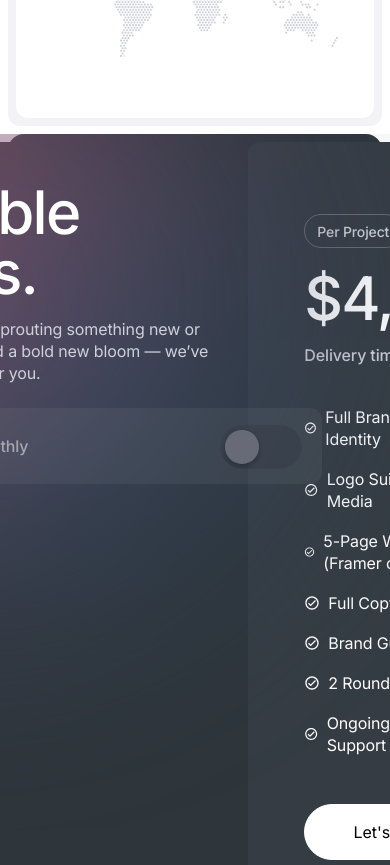
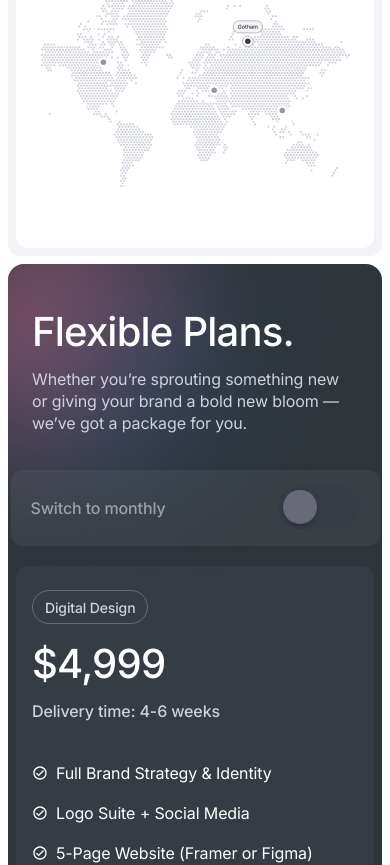
Before and after one commit to Sohan1928/bloom, a React (Vite) app: page / in a window 390 px wide. Shown: the part 6520-7385 px from the top of the page. Built offline with nearby package versions, Linux system fonts and the light colour scheme.

Commit message:
flexible plans section responsive code updated

```diff
--- a/src/components/home/flexiblePlans/FlexiblePlans.tsx
+++ b/src/components/home/flexiblePlans/FlexiblePlans.tsx
@@ -24,12 +24,13 @@ const FlexiblePlans = () => {
             <ToggleSvg></ToggleSvg>
           </div>
         </div>
-        <div className="absolute -top-2 -left-2 overflow-hidden pointer-events-none rounded-tl-[16px] z-0">
+        <div className="absolute flexible-circle-svg -top-2 -left-2 overflow-hidden pointer-events-none rounded-tl-[16px] z-0">
           <FlexibleCircleSvg></FlexibleCircleSvg>
         </div>
       </div>
       <div className="flexible-right-content">
-        <h4 className="subtitle">Per Project</h4>
+        <h4 className="subtitle1 hidden lg:block">Per Project</h4>
+        <h4 className="subtitle2 block lg:hidden">Digital Design</h4>
         <h2 className="dollar">$4,999</h2>
         <p className="flexible-right-p">Delivery time: 4-6 weeks</p>
         <ul className="new-project-list">
--- a/src/components/home/flexiblePlans/svg/FlexibleCircleSvg.tsx
+++ b/src/components/home/flexiblePlans/svg/FlexibleCircleSvg.tsx
@@ -1,8 +1,8 @@
 const FlexibleCircleSvg = () => {
   return (
     <svg
-      width={685}
-      height={696}
+      // width={685}
+      // height={696}
       viewBox="0 0 685 696"
       fill="none"
       xmlns="http://www.w3.org/2000/svg"
--- a/src/index.css
+++ b/src/index.css
@@ -369,12 +369,13 @@
   display: flex;
   flex-direction: column;
   justify-content: space-between;
-  align-items: center;
+  align-items: flex-start;
   flex: 1 0 0;
   align-self: stretch;
 }
 .selected-works-content {
   padding: 8px;
+  width: 100%;
 }
 /* .selected-works-content .selected-works {
   padding: 24px;
@@ -495,7 +496,7 @@
   }
   .selected-works-content .bliss1 {
     background: #fff;
-    height: 424.91px;
+    height: 450.91px;
   }
   .selected-works-content .bliss img {
     flex: 1 0 0;
@@ -1093,19 +1094,18 @@
   background: #2e353b;
   padding: 8px;
   display: flex;
+  flex-direction: row;
   align-items: center;
   justify-content: center;
 }
 .flexible-container .flexible-left-content {
   width: 415px;
-  padding: 40px;
+  padding: 40px 40px 40px 40px;
   background: #2e353b;
   display: flex;
-  padding: 40px;
   flex-direction: column;
   align-items: flex-start;
   flex: 1 0 0;
-  align-self: stretch;
 }
 .flexible-container .flexible-left-content h1 {
   color: #fff;
@@ -1122,6 +1122,7 @@
   letter-spacing: -0.128px;
   align-self: stretch;
   padding-top: 16px;
+  width: 335px;
 }
 .flexible-container .flexible-left-content .flexible-input {
   padding: 27px 195px 27px 20px;
@@ -1147,6 +1148,11 @@
   right: 20px;
   top: 40%;
 }
+.flexible-container .flexible-left-content .flexible-circle-svg {
+  width: 685px;
+  height: 696px;
+}
+
 /* right content */
 .flexible-container .flexible-right-content {
   display: flex;
@@ -1155,9 +1161,9 @@
   align-items: flex-start;
   flex: 1 0 0;
   border-radius: 12px;
-  background: var(--Black-02, #353c43);
-}
-.flexible-container .flexible-right-content .subtitle {
+  background: #353c43;
+}
+.flexible-container .flexible-right-content .subtitle1 {
   color: #cfd1da;
   font-size: 14px;
   font-weight: 500;
@@ -1171,6 +1177,20 @@
   border-radius: 100px;
   border: 1px solid #686a78;
 }
+.flexible-container .flexible-right-content .subtitle2 {
+  color: #cfd1da;
+  font-size: 14px;
+  font-weight: 500;
+  line-height: 18px;
+  letter-spacing: -0.14px;
+  display: flex;
+  height: 34px;
+  padding: 8px 12px;
+  align-items: flex-start;
+  gap: 8px;
+  border-radius: 100px;
+  border: 1px solid #686a78;
+}
 .flexible-container .flexible-right-content .dollar {
   padding-top: 20px;
   align-self: stretch;
@@ -1224,6 +1244,177 @@
   cursor: pointer;
   background: #b4b3b3;
   border: none;
+}
+
+/* flexible section @media query */
+@media (min-width: 320px) {
+  .flexible-container {
+    margin-top: 8px;
+    border-radius: 16px;
+    background: #2e353b;
+    padding: 8px;
+    display: flex;
+    flex-direction: column;
+    align-items: center;
+    justify-content: center;
+  }
+  .flexible-container .flexible-left-content {
+    width: 100%;
+    padding: 40px 16px 20px 16px;
+    background: #2e353b;
+    display: flex;
+    flex-direction: column;
+    align-items: center;
+    flex: 1 0 0;
+    align-self: stretch;
+  }
+  .flexible-container .flexible-left-content h1 {
+    color: #fff;
+    font-size: 40px;
+    font-weight: 500;
+    line-height: 40px;
+    letter-spacing: -0.8px;
+    align-self: stretch;
+  }
+  .flexible-container .flexible-left-content p {
+    color: #cfd1da;
+    font-size: 16px;
+    line-height: 22px;
+    letter-spacing: -0.128px;
+    align-self: stretch;
+    padding-top: 16px;
+    width: 325px;
+  }
+  .flexible-container .flexible-left-content .flexible-input {
+    padding: 27px 115px 27px 20px;
+    margin-top: 36px;
+    border-radius: 12px;
+    background: rgba(255, 255, 255, 0.05);
+    color: #fff;
+    font-size: 16px;
+    font-weight: 500;
+    line-height: 22px;
+    letter-spacing: -0.128px;
+  }
+  .flexible-container .flexible-left-content .flexible-circle-svg {
+    width: 327px;
+    height: 308px;
+  }
+  .flexible-container .flexible-left-content .input-container .toggle-svg {
+    position: absolute;
+    right: 20px;
+    top: 45%;
+  }
+  /* right side content */
+  .flexible-container .flexible-right-content {
+    display: flex;
+    padding: 24px 16px;
+    width: 100%;
+    flex-direction: column;
+    align-items: flex-start;
+    flex: 1 0 0;
+    border-radius: 12px;
+    background: var(--Black-02, #353c43);
+  }
+  .flexible-container .flexible-right-content .subtitle1 {
+    display: none;
+  }
+  .flexible-container .flexible-right-content .subtitle2 {
+    display: block;
+  }
+  .flexible-container .flexible-right-content .dollar {
+    padding-top: 20px;
+    align-self: stretch;
+    color: #fff;
+    font-size: 40px;
+    font-weight: 500;
+    line-height: 40px;
+    letter-spacing: -0.8px;
+  }
+}
+@media (min-width: 1280px) {
+  .flexible-container {
+    margin-top: 8px;
+    border-radius: 16px;
+    background: #2e353b;
+    padding: 8px;
+    display: flex;
+    flex-direction: row;
+    align-items: center;
+    justify-content: center;
+  }
+  .flexible-container .flexible-left-content {
+    width: 415px;
+    padding: 40px 40px 40px 40px;
+    background: #2e353b;
+    display: flex;
+    flex-direction: column;
+    align-items: flex-start;
+    flex: 1 0 0;
+    align-self: stretch;
+  }
+  .flexible-container .flexible-left-content h1 {
+    color: #fff;
+    font-size: 60px;
+    font-weight: 500;
+    line-height: 60px;
+    letter-spacing: -1.8px;
+    align-self: stretch;
+  }
+  .flexible-container .flexible-left-content p {
+    color: #cfd1da;
+    font-size: 16px;
+    line-height: 22px;
+    letter-spacing: -0.128px;
+    align-self: stretch;
+    padding-top: 16px;
+    width: 335px;
+  }
+  .flexible-container .flexible-left-content .flexible-input {
+    padding: 27px 195px 27px 20px;
+    margin-top: 24px;
+    border-radius: 12px;
+    background: rgba(255, 255, 255, 0.05);
+    color: #fff;
+    font-size: 16px;
+    font-weight: 500;
+    line-height: 22px;
+    letter-spacing: -0.128px;
+  }
+  .flexible-container .flexible-left-content .flexible-circle-svg {
+    width: 685px;
+    height: 696px;
+  }
+  .flexible-container .flexible-left-content .input-container .toggle-svg {
+    position: absolute;
+    right: 20px;
+    top: 40%;
+  }
+  /* right side content */
+  .flexible-container .flexible-right-content {
+    display: flex;
+    padding: 72px 56px;
+    flex-direction: column;
+    align-items: flex-start;
+    flex: 1 0 0;
+    border-radius: 12px;
+    background: var(--Black-02, #353c43);
+  }
+  .flexible-container .flexible-right-content .subtitle1 {
+    display: block;
+  }
+  .flexible-container .flexible-right-content .subtitle2 {
+    display: none;
+  }
+  .flexible-container .flexible-right-content .dollar {
+    padding-top: 20px;
+    align-self: stretch;
+    color: #fff;
+    font-size: 60px;
+    font-weight: 500;
+    line-height: 60px;
+    letter-spacing: -1.8px;
+  }
 }
 
 /* blog section css start */
```
